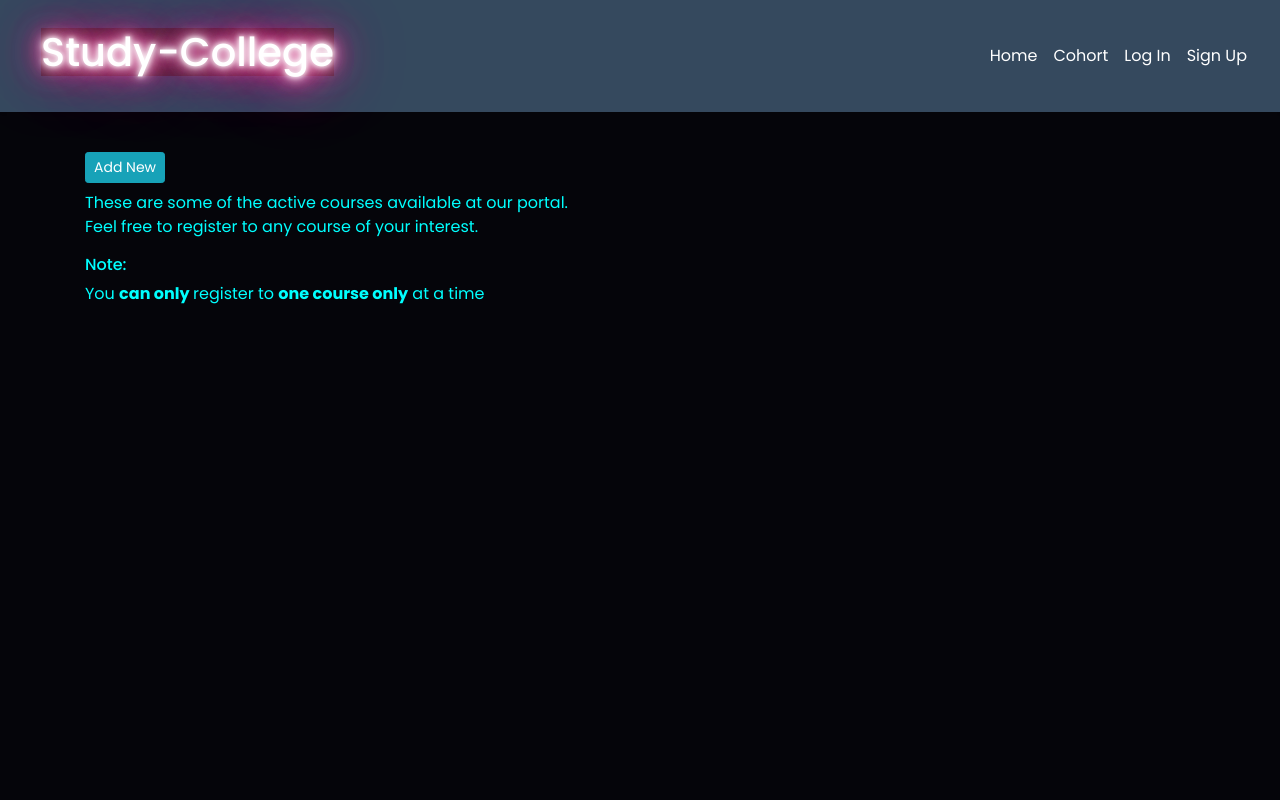
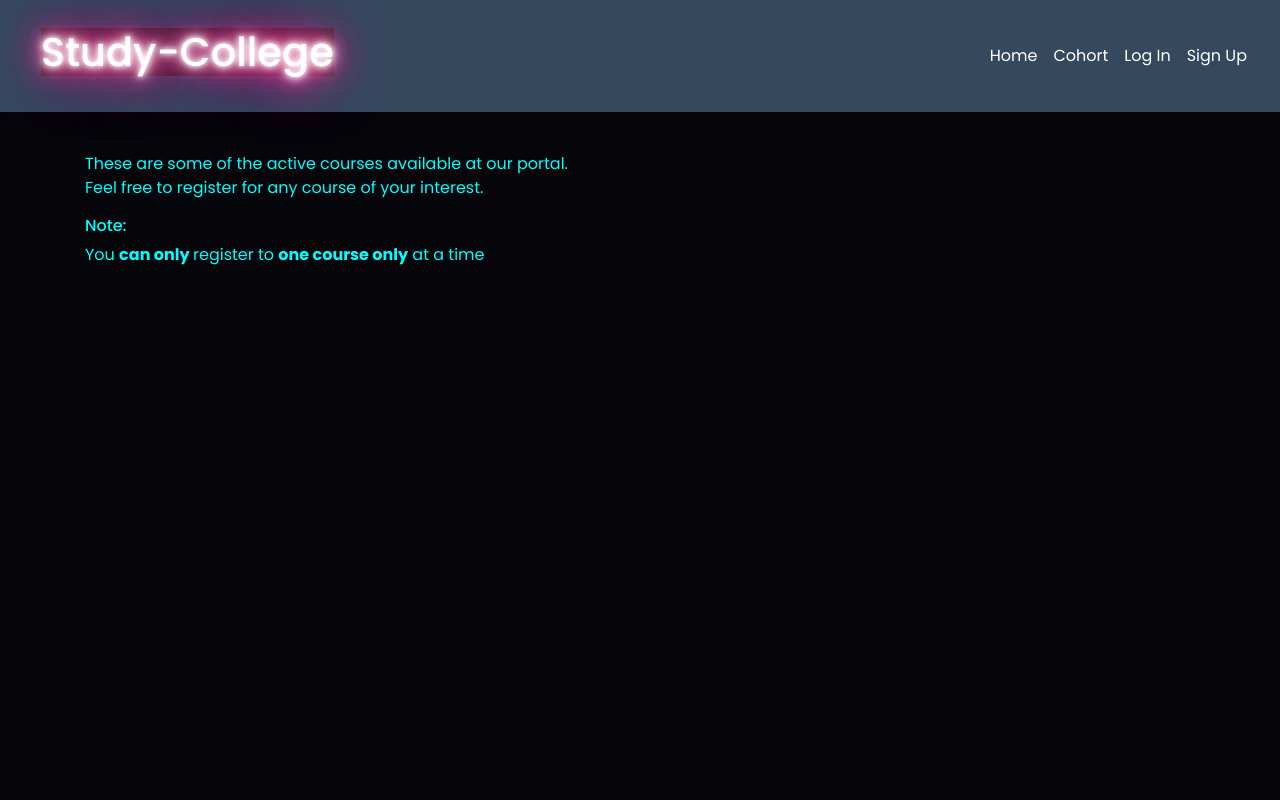
Before and after one commit to omololevy/study-college, a Django app: template base/templates/all_cohorts.html in a window 1280 px wide. Run offline with Django 3.2, Linux system fonts and the light colour scheme; the template is opened without the code that fills it, so the values that code supplies are empty; some libraries are stand-ins or nearby versions.

Commit message:
Make all courses viewable

```diff
--- a/base/templates/all_cohorts.html
+++ b/base/templates/all_cohorts.html
@@ -2,24 +2,30 @@
 {% load crispy_forms_tags %}
 {% block content %}
 <div class="container">
-        <a href="{% url 'new-cohort' %}" class="btn btn-sm btn-info mb-2"> Add New</a>
-        <p class="dark">These are some of the active courses available at our portal. <br>
-        Feel free to register to any course of your interest.</p>
-        <h6 class="dark">Note:</h6>
-        <p class="dark">You <strong>can only </strong>register to <b>one course only</b> at a time</p>
+    {% if request.user.is_staff %}
+    <a href="{% url 'new-cohort' %}" class="btn btn-sm btn-info mb-2"> Add New</a>
+    {%endif%}
+    <p class="dark">These are some of the active courses available at our portal. <br>
+        Feel free to register for any course of your interest.</p>
+    <h6 class="dark">Note:</h6>
+    <p class="dark">You <strong>can only </strong>register to <b>one course only</b> at a time</p>
     <div class="row">
         {% for cohort in all_cohorts %}
         <div class="col-md-4">
             <div class="card mb-4" style="min-height:340px">
-                <img src="{{ cohort.cohort_logo.url }}" class="card-img-top" alt="{{ cohort.name }}" style="width: auto; height:20rem;">
+                <img src="{{ cohort.cohort_logo.url }}" class="card-img-top" alt="{{ cohort.name }}"
+                    style="width: auto; height:20rem;">
                 <div class="card-body">
-                    <h6 class="card-title">{{ cohort.name }}  ({{cohort.location}}) <span class="ml-4">{{cohort.members.count}} member{{cohort.members.count|pluralize}}</span></h6>
+                    <h6 class="card-title">{{ cohort.name }} ({{cohort.location}}) <span class="ml-4">{{cohort.members.count}} member{{cohort.members.count|pluralize}}</span>
+                    </h6>
                     <p class="card-text">{{cohort.description}}</p>
+                    <a href="{% url 'single-cohort' cohort.id %}" class="btn btn-outline-info btn-sm">Details!</a>
                     {% if request.user.profile.cohort == cohort %}
-                    <a href="{% url 'leave-cohort' cohort.id %}" class="btn btn-outline-danger btn-sm">Leave Cohort</a>
+
                     <a href="{% url 'single-cohort' user.profile.cohort.id %}" class="btn btn-info btn-sm">Open</a>
+                    <a href="{% url 'leave-cohort' cohort.id %}" class="btn btn-outline-danger btn-sm">Deregister!</a>
                     {% elif not request.user.profile.cohort %}
-                    <a href="{% url 'join-cohort' cohort.id %}" class="btn btn-primary btn-sm">Join Cohort</a>
+                    <a href="{% url 'join-cohort' cohort.id %}" class="btn btn-primary btn-sm">Register Now!</a>
                     {% endif %}
                 </div>
             </div>
```
